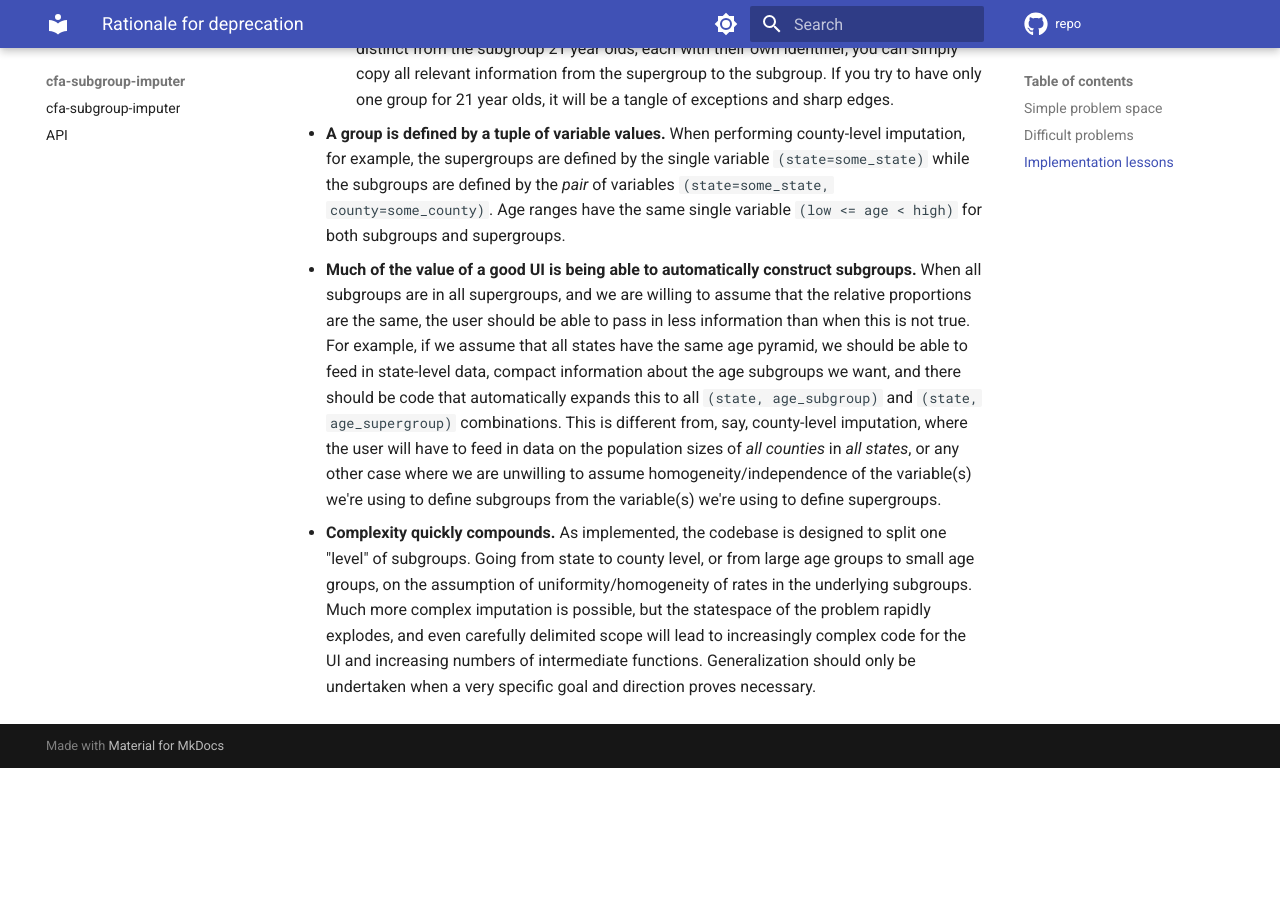
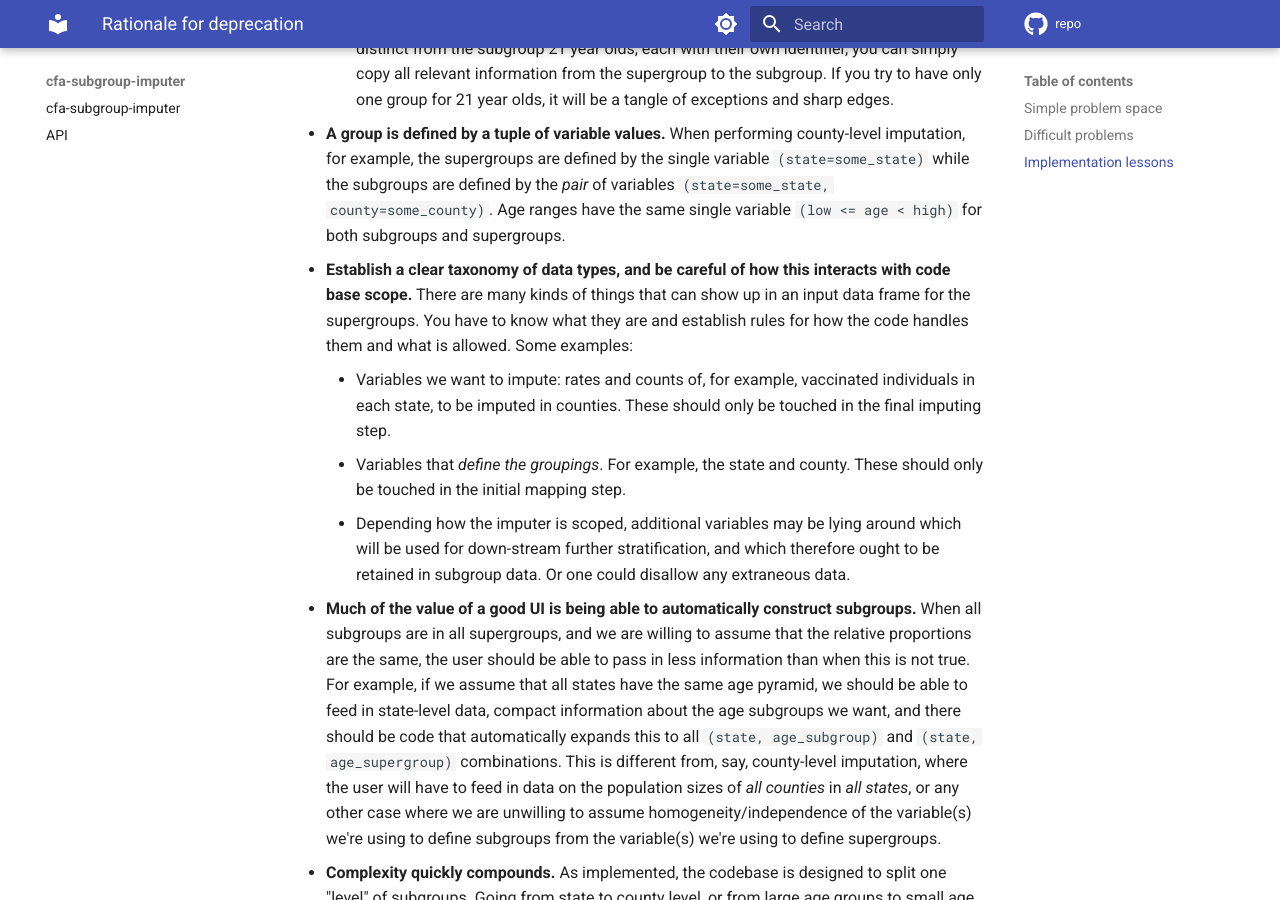
Before and after one commit to CDCgov/cfa-subgroup-imputer, an MkDocs documentation site: the page built from docs/deprecation.md, in a window 1280 px wide and 900 px high, scrolled down 2354 px. Built offline with MkDocs 1.6.1 and Material for MkDocs 9.7.7, drawn with Linux system fonts in a browser that asks for light colours; comment, search, counter and statistics services are not loaded; before the commit the page ends 3122 px from its top, so only the background shows below that.

Commit message:
one more thing

```diff
--- a/docs/deprecation.md
+++ b/docs/deprecation.md
@@ -45,5 +45,9 @@ The general spec here is that the input to the imputer is a dataframe (in some f
   - Short version: _all_ sub and super groups should have _unique identifiers_, even if this leads to duplication of groups.
   - Long version. Each subgroup and supergroup needs a unique identifier, independent of its defining properties, to use as an accesser/filterer. You will always have the mapping to fall back to, so you can always find the properties of a subgroup as needed to work with _from the unique identifier_. Consider the case where a subgroup comprises its entire supergroup, for example imputing populations for age ranges and you have the group "21 year olds" in both sub and super groups. If you treat the supergroup 21 year olds as distinct from the subgroup 21 year olds, each with their own identifier, you can simply copy all relevant information from the supergroup to the subgroup. If you try to have only one group for 21 year olds, it will be a tangle of exceptions and sharp edges.
 - **A group is defined by a tuple of variable values.** When performing county-level imputation, for example, the supergroups are defined by the single variable `(state=some_state)` while the subgroups are defined by the _pair_ of variables `(state=some_state, county=some_county)`. Age ranges have the same single variable `(low <= age < high)` for both subgroups and supergroups.
+- **Establish a clear taxonomy of data types, and be careful of how this interacts with code base scope.** There are many kinds of things that can show up in an input data frame for the supergroups. You have to know what they are and establish rules for how the code handles them and what is allowed. Some examples:
+  - Variables we want to impute: rates and counts of, for example, vaccinated individuals in each state, to be imputed in counties. These should only be touched in the final imputing step.
+  - Variables that _define the groupings_. For example, the state and county. These should only be touched in the initial mapping step.
+  - Depending how the imputer is scoped, additional variables may be lying around which will be used for down-stream further stratification, and which therefore ought to be retained in subgroup data. Or one could disallow any extraneous data.
 - **Much of the value of a good UI is being able to automatically construct subgroups.** When all subgroups are in all supergroups, and we are willing to assume that the relative proportions are the same, the user should be able to pass in less information than when this is not true. For example, if we assume that all states have the same age pyramid, we should be able to feed in state-level data, compact information about the age subgroups we want, and there should be code that automatically expands this to all `(state, age_subgroup)` and `(state, age_supergroup)` combinations. This is different from, say, county-level imputation, where the user will have to feed in data on the population sizes of _all counties_ in _all states_, or any other case where we are unwilling to assume homogeneity/independence of the variable(s) we're using to define subgroups from the variable(s) we're using to define supergroups.
 - **Complexity quickly compounds.** As implemented, the codebase is designed to split one "level" of subgroups. Going from state to county level, or from large age groups to small age groups, on the assumption of uniformity/homogeneity of rates in the underlying subgroups. Much more complex imputation is possible, but the statespace of the problem rapidly explodes, and even carefully delimited scope will lead to increasingly complex code for the UI and increasing numbers of intermediate functions. Generalization should only be undertaken when a very specific goal and direction proves necessary.
```
